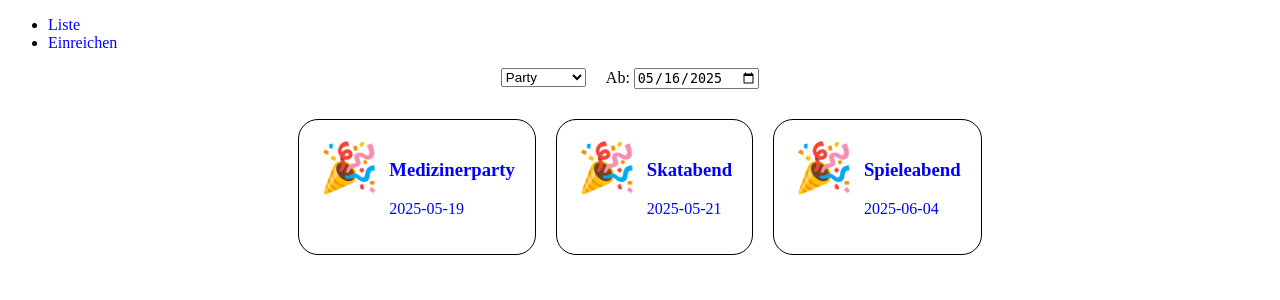
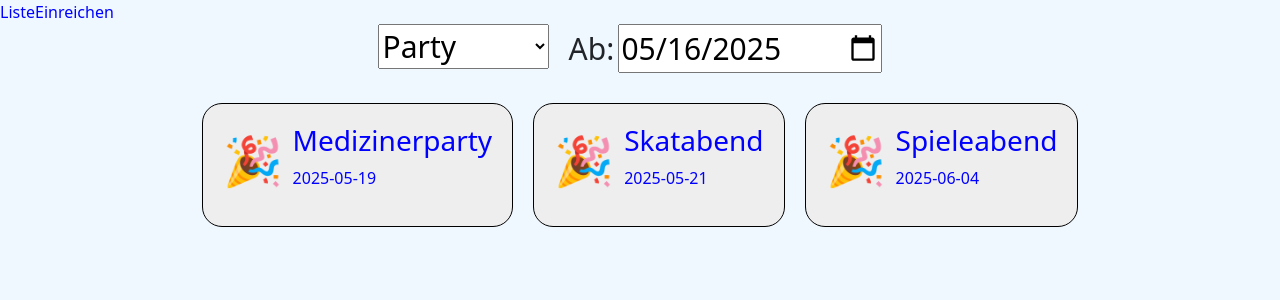
Before and after one commit to Odin2325/TQ6WebsiteTeam1, a Flask app: page / in a window 1280 px wide. Shown: the top 300 px of the page. Run offline with Flask 3, Linux system fonts and the light colour scheme; data comes from the database, SQL or seed files in the repository.

Commit message:
fonts und background

```diff
--- a/templates/base.html
+++ b/templates/base.html
@@ -4,11 +4,17 @@
     <meta charset="UTF-8">
     <meta name="viewport" content="width=device-width, initial-scale=1.0">
     <title>Campus Events Hub</title>
+    <link href="https://cdn.jsdelivr.net/npm/bootstrap@5.3.6/dist/css/bootstrap.min.css" rel="stylesheet" integrity="sha384-4Q6Gf2aSP4eDXB8Miphtr37CMZZQ5oXLH2yaXMJ2w8e2ZtHTl7GptT4jmndRuHDT" crossorigin="anonymous">
 </head>
+<style>
+    body {
+        background-color: aliceblue;
+    }
+</style>
 <body>
     <nav>
-        <ul>
-            <li><a href="/">Liste</a></li>
+        <ul class="nav">
+            <li class="nav-item"><a href="/">Liste</a></li>
             <li><a href="/einreichen">Einreichen</a></li>
         </ul>
     </nav>
--- a/templates/index.html
+++ b/templates/index.html
@@ -16,6 +16,7 @@
             border-radius: 20px;
             padding: 20px;
             gap: 10px;
+            background-color: #eee;
         }
 
         .form {
@@ -27,22 +28,25 @@
             color: blue;
             text-decoration: none;
         }
+        .font {
+            font-size: 30px;
+        }
     </style>
     <form class="form">
         <div>
-            <select name="kategorie" id="veranstaltung" onchange="this.form.submit()">
+            <select class="font" name="kategorie" id="veranstaltung" onchange="this.form.submit()">
                 {% for kategorie in kategorien %}
                     <option value="{{ kategorie }}" {% if kategorie == selected %} selected {% endif %}>{{ kategorie }}</option>
                 {% endfor %}
             </select>
         </div>
         <div>
-            <label for="datum">Ab:</label>
-            <input type="date" name="datum" id="datum" value="{{ datum }}" onchange="this.form.submit()">
+            <label class="font" for="datum">Ab:</label>
+            <input class="font" type="date" name="datum" id="datum" value="{{ datum }}" onchange="this.form.submit()">
         </div>
         <div>
             <noscript>
-                <button type="submit">Suchen</button>
+                <button class="font" type="submit">Suchen</button>
             </noscript>
         </div>
     </form>
```
